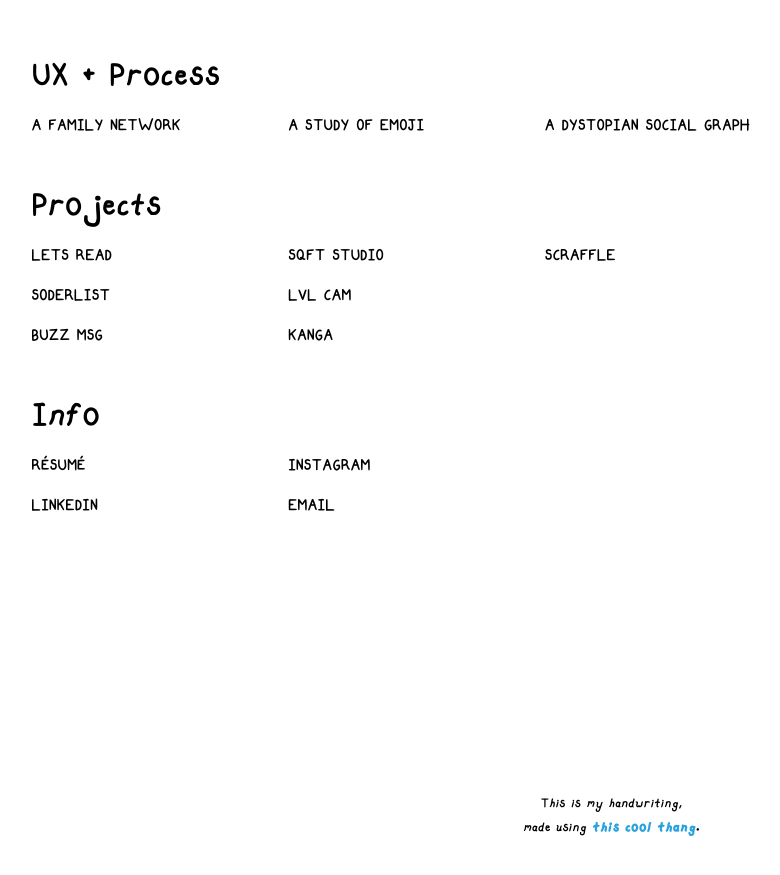
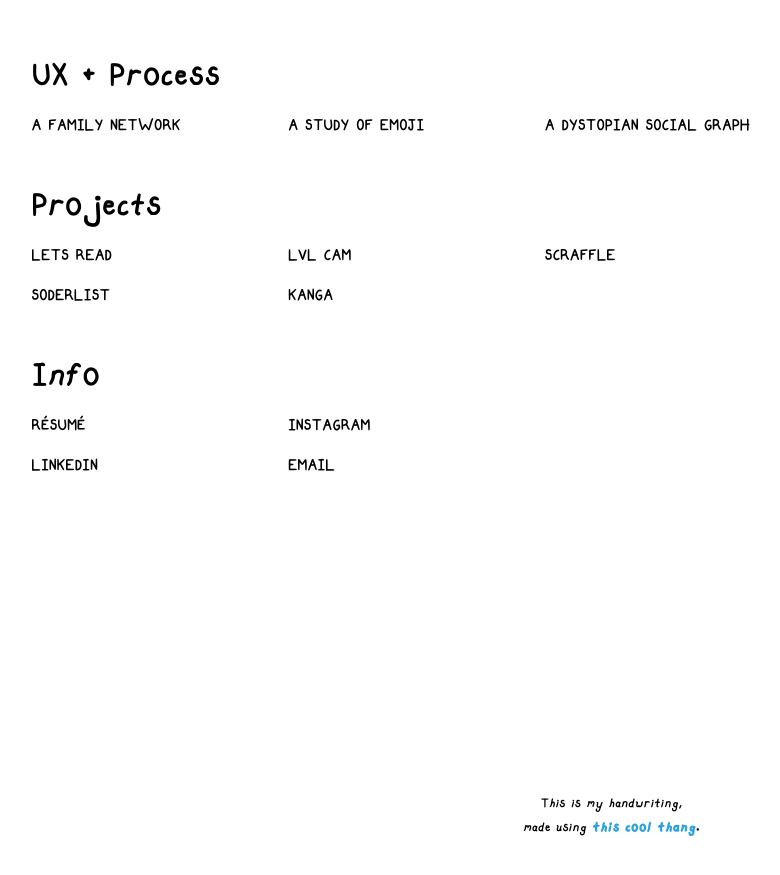
Before and after one commit to barnesy/portfolio, a Jekyll site: the page built from index.md, in a window 1280 px wide. Shown: the top 875 px of the page, without its empty margins (29-809 px from the left). Built offline with Jekyll 4.4.1, drawn with Linux system fonts in a browser that asks for light colours.

Commit message:
Removes broken links

```diff
--- a/index.md
+++ b/index.md
@@ -11,19 +11,10 @@ title: Chris Barnes
 
 ## Projects
 - [Lets Read](http://letsreadapp.com)
-<i class="devicon-ruby-plain"></i> <i class="devicon-swift-plain"></i>
 - [SoderList](https://itunes.apple.com/us/app/soderlist-app/id1236165434?mt=8)
-<i class="devicon-swift-plain"></i>
-- [Buzz Msg](http://buzzmsg.com/)
-<i class="devicon-swift-plain"></i> <i class="devicon-javascript-plain"></i>
-- [SQFT Studio](http://squarefeetstudio.com/)
-<i class="devicon-php-plain"></i> <i class="devicon-nodejs-plain"></i> <i class="devicon-javascript-plain"></i>
 - [LVL Cam](/lvlcam)
-<i class="devicon-swift-plain"></i>
 - [Kanga](/kanga)
-<i class="devicon-ruby-plain"></i> <i class="devicon-swift-plain"></i>
 - [Scraffle](/scraffle)
-<i class="devicon-nodejs-plain"></i> <i class="devicon-swift-plain"></i>
 
 ## Info
 - [Résumé](/résumé)
```
Also changed, not shown: _posts/2018-08-6-buzz-msg.md (+0 -2 lines), _posts/2018-08-6-lets-read.md (+0 -2 lines).
